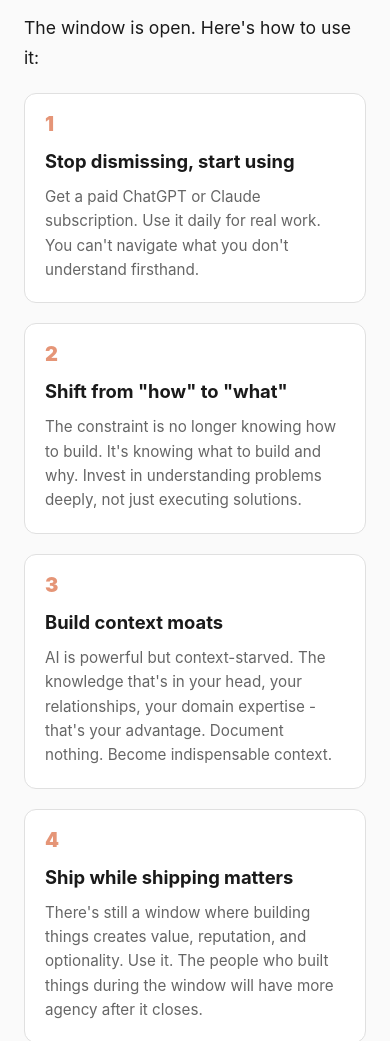
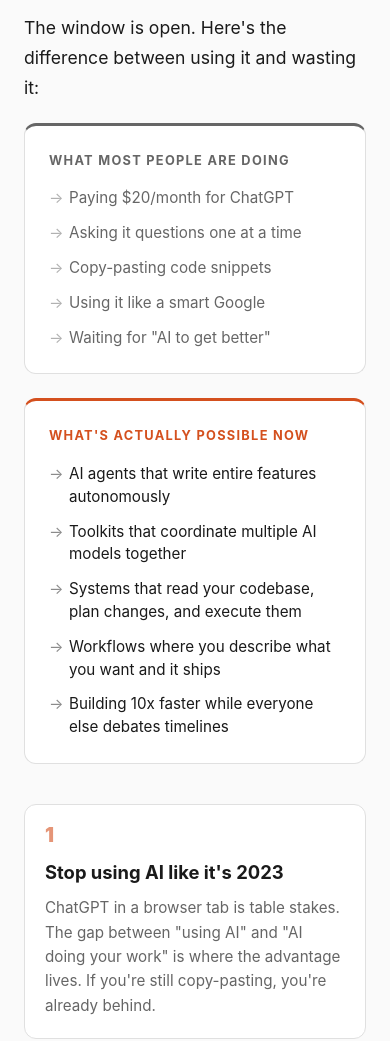
Before and after one commit to mdmagnuson-creator/opencope, a website: page index.html in a window 390 px wide. Shown: the part 5550-6591 px from the top of the page. Drawn offline with Linux system fonts and the light colour scheme.

Commit message:
feat: add comparison box and rewrite action steps to focus on AI toolkits
- Add side-by-side comparison: 'What most people are doing' vs 'What's actually possible now'
- Rewrite 5 action steps to emphasize toolkits (OpenCode, Cursor, Windsurf, Claude Code)
- Shift messaging from 'use ChatGPT' to 'set up an AI toolkit'
- Add responsive grid styling for comparison box

```diff
--- a/index.html
+++ b/index.html
@@ -226,38 +226,61 @@
       <h2>So Now What?</h2>
 
       <div class="what-now-content">
-        <p class="what-now-intro">The window is open. Here's how to use it:</p>
+        <p class="what-now-intro">The window is open. Here's the difference between using it and wasting it:</p>
+
+        <div class="comparison-box">
+          <div class="comparison-side basic">
+            <div class="comparison-label">What most people are doing</div>
+            <ul>
+              <li>Paying $20/month for ChatGPT</li>
+              <li>Asking it questions one at a time</li>
+              <li>Copy-pasting code snippets</li>
+              <li>Using it like a smart Google</li>
+              <li>Waiting for "AI to get better"</li>
+            </ul>
+          </div>
+          <div class="comparison-side advanced">
+            <div class="comparison-label">What's actually possible now</div>
+            <ul>
+              <li>AI agents that write entire features autonomously</li>
+              <li>Toolkits that coordinate multiple AI models together</li>
+              <li>Systems that read your codebase, plan changes, and execute them</li>
+              <li>Workflows where you describe what you want and it ships</li>
+              <li>Building 10x faster while everyone else debates timelines</li>
+            </ul>
+          </div>
+        </div>
 
         <div class="action-steps">
           <div class="action-step">
             <div class="step-number">1</div>
             <div class="step-content">
-              <div class="step-title">Stop dismissing, start using</div>
-              <p>Get a paid ChatGPT or Claude subscription. Use it daily for real work. You can't navigate what you don't understand firsthand.</p>
+              <div class="step-title">Stop using AI like it's 2023</div>
+              <p>ChatGPT in a browser tab is table stakes. The gap between "using AI" and "AI doing your work" is where the advantage lives. If you're still copy-pasting, you're already behind.</p>
             </div>
           </div>
 
           <div class="action-step">
             <div class="step-number">2</div>
             <div class="step-content">
-              <div class="step-title">Shift from "how" to "what"</div>
-              <p>The constraint is no longer knowing how to build. It's knowing what to build and why. Invest in understanding problems deeply, not just executing solutions.</p>
+              <div class="step-title">Set up an AI toolkit</div>
+              <p>Tools like OpenCode, Cursor, Windsurf, and Claude Code connect AI directly to your codebase. They don't just answer questions — they read your code, understand context, and make changes. This is the difference between asking for directions and having someone drive.</p>
             </div>
           </div>
 
           <div class="action-step">
             <div class="step-number">3</div>
             <div class="step-content">
-              <div class="step-title">Build context moats</div>
-              <p>AI is powerful but context-starved. The knowledge that's in your head, your relationships, your domain expertise - that's your advantage. Document nothing. Become indispensable context.</p>
+              <div class="step-title">Learn to direct, not do</div>
+              <p>The skill isn't coding anymore — it's knowing what to build and how to describe it clearly. Your value shifts from "can implement" to "can specify." The people who figure this out first will build while others are still typing.</p>
             </div>
           </div>
 
           <div class="action-step">
             <div class="step-number">4</div>
             <div class="step-content">
-              <div class="step-title">Ship while shipping matters</div>
-              <p>There's still a window where building things creates value, reputation, and optionality. Use it. The people who built things during the window will have more agency after it closes.</p>
+              <div class="step-title">Ship something this week</div>
+              <p>Not "learn AI" — ship. Pick a real project and build it with an AI toolkit. You'll learn more in one weekend of actually shipping than in months of tutorials. The window rewards action, not preparation.</p>
             </div>
           </div>
 
@@ -265,7 +288,7 @@
             <div class="step-number">5</div>
             <div class="step-content">
               <div class="step-title">Read <a href="https://mdmagnuson-creator.github.io/opencode-toolkit-website/memo/">the memo</a></div>
-              <p>This page is the uncomfortable summary. The memo is the uncomfortable details. Both are necessary.</p>
+              <p>This page is the wake-up call. The memo is the full picture — where this is going, what dissolves, and what remains valuable. Both are necessary.</p>
             </div>
           </div>
         </div>
--- a/styles.css
+++ b/styles.css
@@ -458,6 +458,77 @@ h2 {
   margin-bottom: 2rem;
 }
 
+.comparison-box {
+  display: grid;
+  grid-template-columns: 1fr 1fr;
+  gap: 1.5rem;
+  margin-bottom: 2.5rem;
+}
+
+.comparison-side {
+  background: var(--card-bg);
+  border: 1px solid var(--card-border);
+  border-radius: 12px;
+  padding: 1.5rem;
+}
+
+.comparison-side.basic {
+  border-top: 3px solid var(--muted);
+}
+
+.comparison-side.advanced {
+  border-top: 3px solid var(--accent);
+}
+
+.comparison-label {
+  font-size: 0.8rem;
+  font-weight: 700;
+  text-transform: uppercase;
+  letter-spacing: 0.1em;
+  margin-bottom: 1rem;
+}
+
+.comparison-side.basic .comparison-label {
+  color: var(--muted);
+}
+
+.comparison-side.advanced .comparison-label {
+  color: var(--accent);
+}
+
+.comparison-side ul {
+  list-style: none;
+  padding: 0;
+  margin: 0;
+}
+
+.comparison-side li {
+  font-size: 0.95rem;
+  line-height: 1.5;
+  margin-bottom: 0.75rem;
+  padding-left: 1.25rem;
+  position: relative;
+}
+
+.comparison-side li::before {
+  content: "→";
+  position: absolute;
+  left: 0;
+  opacity: 0.5;
+}
+
+.comparison-side.basic li {
+  color: var(--muted);
+}
+
+.comparison-side.advanced li {
+  color: var(--fg);
+}
+
+.comparison-side li:last-child {
+  margin-bottom: 0;
+}
+
 .action-steps {
   display: flex;
   flex-direction: column;
@@ -611,6 +682,10 @@ footer {
     grid-column: 1;
   }
 
+  .comparison-box {
+    grid-template-columns: 1fr;
+  }
+
   .action-step {
     padding: 1.25rem;
   }
```
